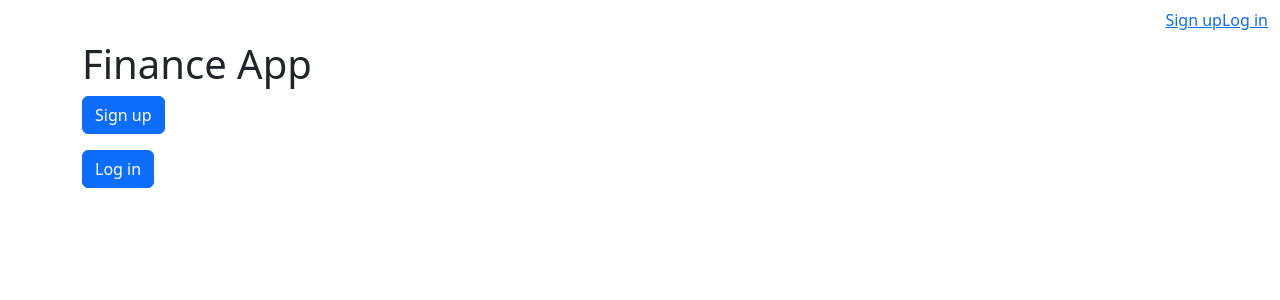
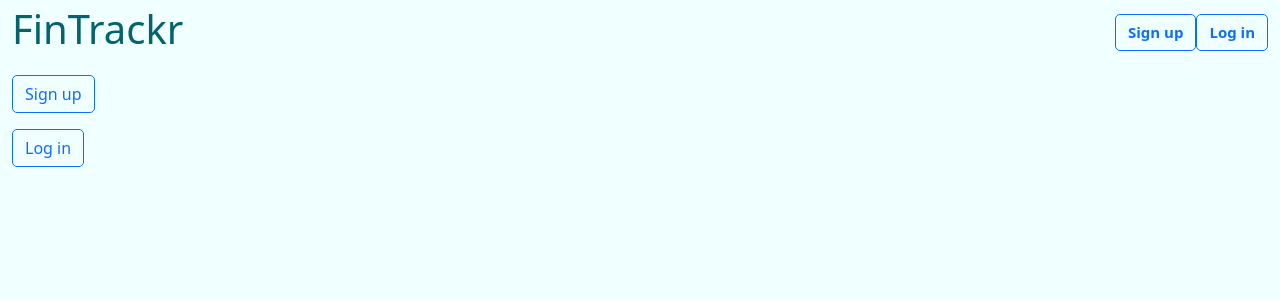
Before and after one commit to AviTS/capstone1, a Flask app: page / in a window 1280 px wide. Shown: the top 300 px of the page. Run offline with Flask 2, Linux system fonts and the light colour scheme; some libraries are stand-ins or nearby versions.

Commit message:
sept 24 - Completed

```diff
--- a/app.py
+++ b/app.py
@@ -153,7 +153,6 @@ def show_watchlist(watchlist_id):
     return render_template('show_watchlist.html', stocks=stocks, watchlist=watchlist)
 
 
-
 @app.route('/watchlists/<int:watchlist_id>/stock/add', methods=['GET', 'POST'])
 def add_stock(watchlist_id):
     form = NewStockForm()
@@ -166,19 +165,32 @@ def add_stock(watchlist_id):
 
         return redirect(f'/watchlists/{watchlist_id}')
 
-    return render_template('new_stock.html', form=form)
+    return render_template('new_stock.html', form=form, watchlist_id=watchlist_id)
 
 
 @app.route('/watchlists/<int:watchlist_id>/stock/<symbol>/details', methods=['GET', 'POST'])
 def get_stock_details(symbol, watchlist_id):
     stock_details = get_company_overview(symbol=symbol, API_KEY=Alpha_API_KEY)
 
+    if len(stock_details) > 0:
+        stock_quote = get_quote(symbol=symbol, API_KEY=Alpha_API_KEY)
+
+        price = stock_quote.get('Global Quote').get('05. price')
+        price_float = float(price)
+
+        price_change = stock_quote.get('Global Quote').get('10. change percent')
+
+    else:
+        flash("This stock symbol doesn't exist. Please enter a valid stock symbol", "danger")
+        return redirect(f'/watchlists/{watchlist_id}')
+
     # ticker = stock_details['Symbol']
     # company_name = stock_details['Name']
 
     # add_stock_to_watchlist(ticker=ticker, company_name=company_name, watchlist_id=watchlist_id)
 
-    return render_template('show_stock_details.html', stock_details=stock_details, watchlist_id=watchlist_id)
+    return render_template('show_stock_details.html', stock_details=stock_details, price=price_float, price_change=price_change, watchlist_id=watchlist_id)
+
 
 @app.route('/watchlists/<int:watchlist_id>/stock/<int:stock_id>', methods=['POST'])
 def delete_stock(watchlist_id, stock_id):
@@ -216,3 +228,7 @@ def delete_test():
 @app.route('/api_test', methods=['GET', 'POST'])
 def get_company_overview_test():
     print(get_company_overview(symbol='AAPL', API_KEY=Alpha_API_KEY))
+
+@app.route('/api_test_2', methods=['GET', 'POST'])
+def get_quote_test():
+    print(type(get_quote(symbol='AAPL', API_KEY=Alpha_API_KEY)))
--- /dev/null
+++ b/static/stylesheets/style.css
@@ -0,0 +1,82 @@
+body {
+  background-color: rgb(240, 255, 255);
+}
+
+.form-control {
+  margin-top: 10px;
+  margin-bottom: 15px;
+}
+
+.btn {
+  border-radius: 5px;
+}
+
+.navbar {
+  background-color: rgb(240, 255, 255);
+  height: 65px;
+  margin-bottom: 10px;
+  position: relative;
+  z-index: 9999;
+}
+
+.navbar a {
+  font-size: 15px;
+  font-weight: bold;
+}
+
+#nav-h1-home {
+  text-decoration: none;
+  color: rgb(4, 99, 109);
+}
+
+#nav-h1-home:hover {
+  color: rgb(91, 163, 174);
+}
+
+.watchlist-card {
+  margin-top: 10px;
+  margin-bottom: 25px;
+}
+
+.watchlist-card > h5 {
+  text-align: center;
+  margin-top: 10px;
+  margin-bottom: 10px;
+}
+
+.watchlist-card > h5 > a {
+  color: rgb(50, 50, 50);
+  text-decoration: none;
+}
+
+.stock-card {
+  margin-top: 10px;
+  margin-bottom: 25px;
+}
+
+.stock-card > a {
+  text-align: center;
+  margin-top: 10px;
+  margin-bottom: 10px;
+  color: rgb(50, 50, 50);
+  text-decoration: none;
+}
+
+.stock-card #delete-stock-button {
+  align-self: center;
+}
+
+.stock-card .btn {
+  margin-top: 5px;
+  margin-bottom: 5px;
+}
+
+#add-stock-card .btn {
+  margin-left: 65px;
+  margin-right: 65px;
+  margin-bottom: 49px;
+}
+
+#add-stock-card-btn {
+  transform: translateY(60%);
+}
--- a/templates/base.html
+++ b/templates/base.html
@@ -11,24 +11,28 @@
     <script src="https://unpkg.com/jquery"></script>
     <script src="https://unpkg.com/popper"></script>
     <script src="https://unpkg.com/bootstrap"></script>
+    <link rel="stylesheet" href="/static/stylesheets/style.css">
 </head>
 
 <body class="{% block body_class %}{% endblock %}">
     <nav class="navbar navbar-expand">
         <div class="container-fluid">
             <div class="navbar-header">
+                <a href="/" id="nav-h1-home">
+                <h1>FinTrackr</h1>
+                </a>
             </div>
             <ul class="nav navbar-nav navbar-right">
                 {% if not g.user %}
-                <li><a href="/signup">Sign up</a></li>
-                <li><a href="/login">Log in</a></li>
+                <li><a href="/signup" class="btn btn-block btn-outline-primary">Sign up</a></li>
+                <li><a href="/login" class="btn btn-block btn-outline-primary">Log in</a></li>
                 {% else %}
-                <li><a href="/logout" class="btn">Log out</a></li>
+                <li><a href="/logout" class="btn btn-block btn-outline-danger">Log out</a></li>
                 {% endif %}
             </ul>
         </div>
     </nav>
-    <div class="container">
+    <div class="container-fluid">
         {% for category, message in get_flashed_messages(with_categories=True) %}
         <div class="alert alert-{{ category }}">{{ message }}</div>
         {% endfor %}
--- a/templates/home.html
+++ b/templates/home.html
@@ -2,13 +2,13 @@
 {% block content %}
 
 <div class='row'>
-    <h1>Finance App</h1>
+
     {% if not user_id %}
-    <ul><a href="/signup" class="btn btn-primary">Sign up</a></ul>
-    <ul><a href="/login" class="btn btn-primary">Log in</a></ul>
+    <ul><a href="/signup" class="btn btn-outline-primary">Sign up</a></ul>
+    <ul><a href="/login" class="btn btn-outline-primary">Log in</a></ul>
     {% else %}
-    <ul><a href="/new_watchlist" class="btn btn-primary">Create a New Watchlist</a></ul>
-    <ul><a href="/watchlists" class="btn btn-primary">View Your Watchlists</a></ul>
+    <ul><a href="/new_watchlist" class="btn btn-outline-primary">Create a New Watchlist</a></ul>
+    <ul><a href="/watchlists" class="btn btn-outline-primary">View Your Watchlists</a></ul>
     {% endif %}
 
 </div>
--- a/templates/login.html
+++ b/templates/login.html
@@ -6,7 +6,7 @@
     <div class="col-md-7 col-lg-5">
         <h2 class="join-message">Welcome back!</h2>
 
-        <form method="POST" id="user_form">
+        <form method="POST" id="login_form">
             {{ form.hidden_tag() }}
 
             {% for field in form if field.widget.input_type != 'hidden' %}
@@ -16,7 +16,7 @@
             {{ field(placeholder=field.label.text, class="form-control") }}
             {% endfor %}
 
-            <button class="btn btn-primary btn-block">Log in</button>
+            <button class="btn btn-outline-primary btn-block">Log in</button>
         </form>
 
     </div>
--- a/templates/new_stock.html
+++ b/templates/new_stock.html
@@ -17,7 +17,8 @@
             {{ field(placeholder=field.label.text, class="form-control") }}
             {% endfor %}
 
-            <button class="btn btn-primary btn-block">Add New Stock!</button>
+            <button class="btn btn-outline-primary btn-block">Add Stock!</button>
+            <a href="/watchlists/{{watchlist_id}}" action="/watchlists/{{watchlist_id}}" class="btn btn-outline-danger">Cancel</a>
         </form>
     </div>
 </div>
--- a/templates/new_watchlist.html
+++ b/templates/new_watchlist.html
@@ -14,9 +14,9 @@
             {{ field(placeholder=field.label.text, class="form-control") }}
             {% endfor %}
 
-            <button class="btn btn-primary btn-block">Create Watchlist!</button>
+            <button class="btn btn-outline-primary btn-block">Create Watchlist!</button>
 
-            <a href="/" action="/" class="btn btn-primary">Cancel</a>
+            <a href="/" action="/" class="btn btn-outline-danger">Cancel</a>
         </form>
     </div>
 </div>
--- a/templates/show_stock_details.html
+++ b/templates/show_stock_details.html
@@ -12,11 +12,12 @@
         <b>Symbol:</b> {{ stock_details.Symbol }}<br>
         <b>Company Name:</b> {{ stock_details.Name }}<br>
         <b>Description:</b> {{ stock_details.Description }}<br>
-
+        <b>Price:</b> ${{ price }}<br>
+        <b>Today's Change in Price:</b> {{ price_change }}<br>
     </ul>
     {% endif %}
 </div>
 
-<ul><a href="/watchlists/{{watchlist_id}}" action="/watchlists/{{watchlist_id}}" class="btn btn-primary">Back to watchlist</a></ul>
+<ul><a href="/watchlists/{{watchlist_id}}" action="/watchlists/{{watchlist_id}}" class="btn btn-outline-primary">Back to watchlist</a></ul>
 
 {% endblock %}
--- a/templates/signup.html
+++ b/templates/signup.html
@@ -15,7 +15,7 @@
         {{ field(placeholder=field.label.text, class="form-control") }}
         {% endfor %}
 
-    <button class='btn btn-primary'>Sign up!</button>
+    <button class='btn btn-outline-primary'>Sign up!</button>
     </form>
 </div>
 </div>
```
Also changed, not shown: stocks.py (+8 -0 lines), templates/show_watchlist.html (+19 -10 lines), templates/show_watchlists.html (+19 -8 lines).
